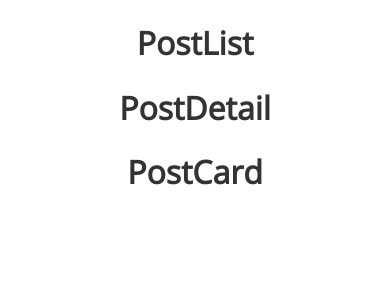
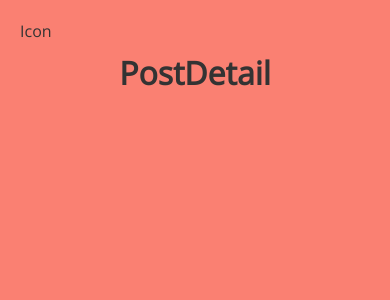
Before and after one commit to rodriguezrafa/reddit-vue, a Vue app: page / in a window 390 px wide. Shown: the top 300 px of the page. Built offline with nearby package versions, Linux system fonts and the light colour scheme.

Commit message:
feat: responsive grid layout

```diff
--- a/src/components/PostList.vue
+++ b/src/components/PostList.vue
@@ -1,14 +1,19 @@
 <template>
   <div class="PostList">
     <h1>PostList</h1>
+    <PostCard />
   </div>
 </template>
 
 <script>
-export default {
-  name: "PostList",
-  props: {},
-};
+  import PostCard from "@/components/PostCard.vue";
+  export default {
+    name: "PostList",
+    props: {},
+    components: {
+      PostCard,
+    },
+  };
 </script>
 
 <!-- Add "scoped" attribute to limit CSS to this component only -->
--- a/src/views/Home.vue
+++ b/src/views/Home.vue
@@ -1,8 +1,20 @@
 <template>
-  <div class="home">
+  <div class="Home">
+    <div
+      class="menu"
+      @click="toggleMenu"
+    >
+      Icon
+    </div>
+    <div
+      class="wrapper-list"
+      :class="{'--show': menuVisible}"
+    >
       <PostList />
+    </div>
+    <div class="wrapper-detail">
       <PostDetail />
-    <PostCard />
+    </div>
   </div>
 </template>
 
@@ -10,14 +22,71 @@
   // @ is an alias to /src
   import PostList from "@/components/PostList.vue";
   import PostDetail from "@/components/PostDetail.vue";
-import PostCard from "@/components/PostCard.vue";
 
   export default {
     name: "home",
+    data: function() {
+      return {
+        menuVisible: false,
+      }
+    },
     components: {
       PostList,
       PostDetail,
-    PostCard,
+    },
+    methods: {
+      toggleMenu: function() {
+        this.menuVisible = !this.menuVisible;
+      }
     },
   };
 </script>
+
+<style scoped lang="scss">
+  .Home {
+    display: flex;
+
+    > div {
+      min-height: 100vh;
+    }
+
+    .wrapper-list {
+      background-color: skyblue;
+      width: 100%;
+      max-width: 400px;
+      text-align: left;
+      padding: 0px 5px 30px;
+
+      @media (max-width: 992px) {
+        position: absolute;
+        left: 0;
+        top: 0;
+        transform: translateX(-100%);
+        transition: transform 0.5s ease-in-out;
+
+        &.--show {
+          transform: translateX(0);
+        }
+      }
+    }
+
+    .wrapper-detail {
+      background-color: salmon;
+      width: 100%;
+      padding: 30px 5px;
+    }
+
+    .menu {
+      display: none;
+      position: fixed;
+      top: 20px;
+      left: 20px;
+      z-index: 300;
+      padding: 0;
+
+      @media (max-width: 992px) {
+          display: block;
+      }
+    }
+  }
+</style>
```
Also changed, not shown: 1 other file (tests, documents, lock files or other folders). Lines whose indentation alone changed are shown as unchanged.
